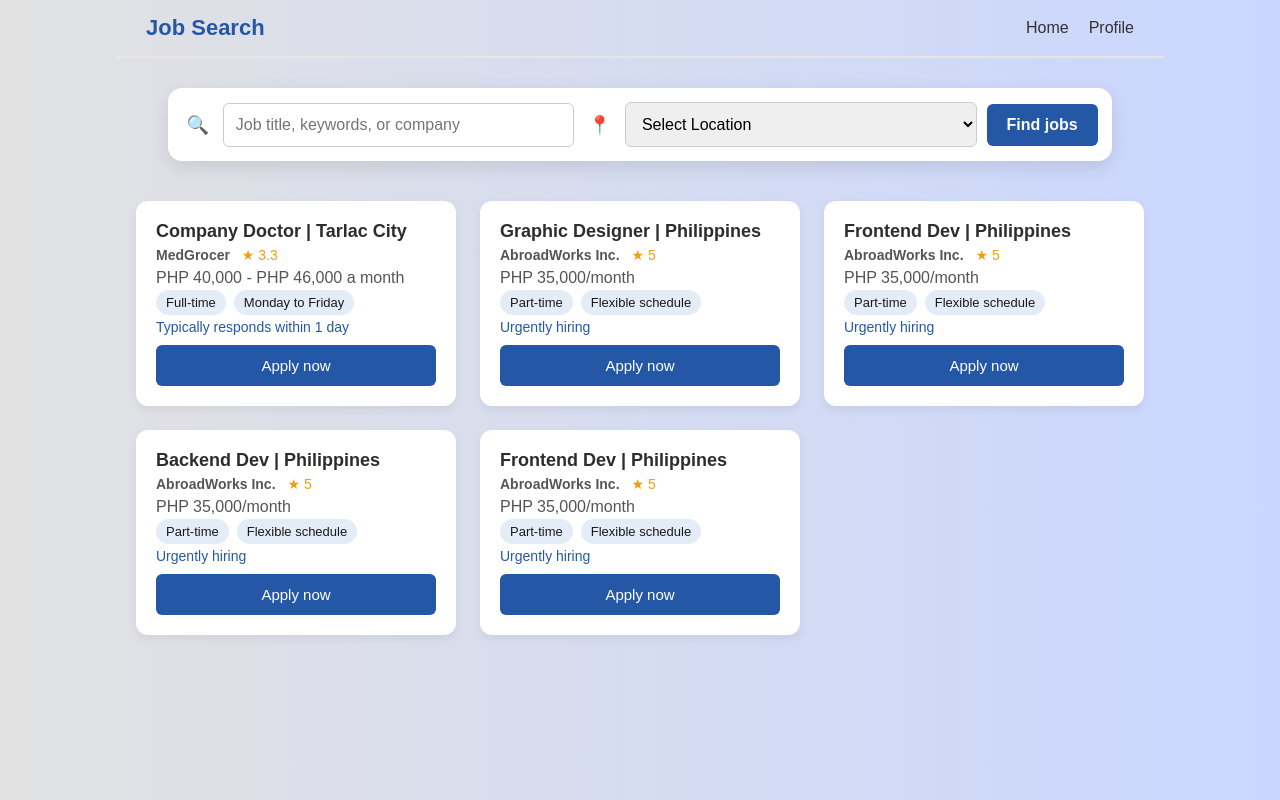
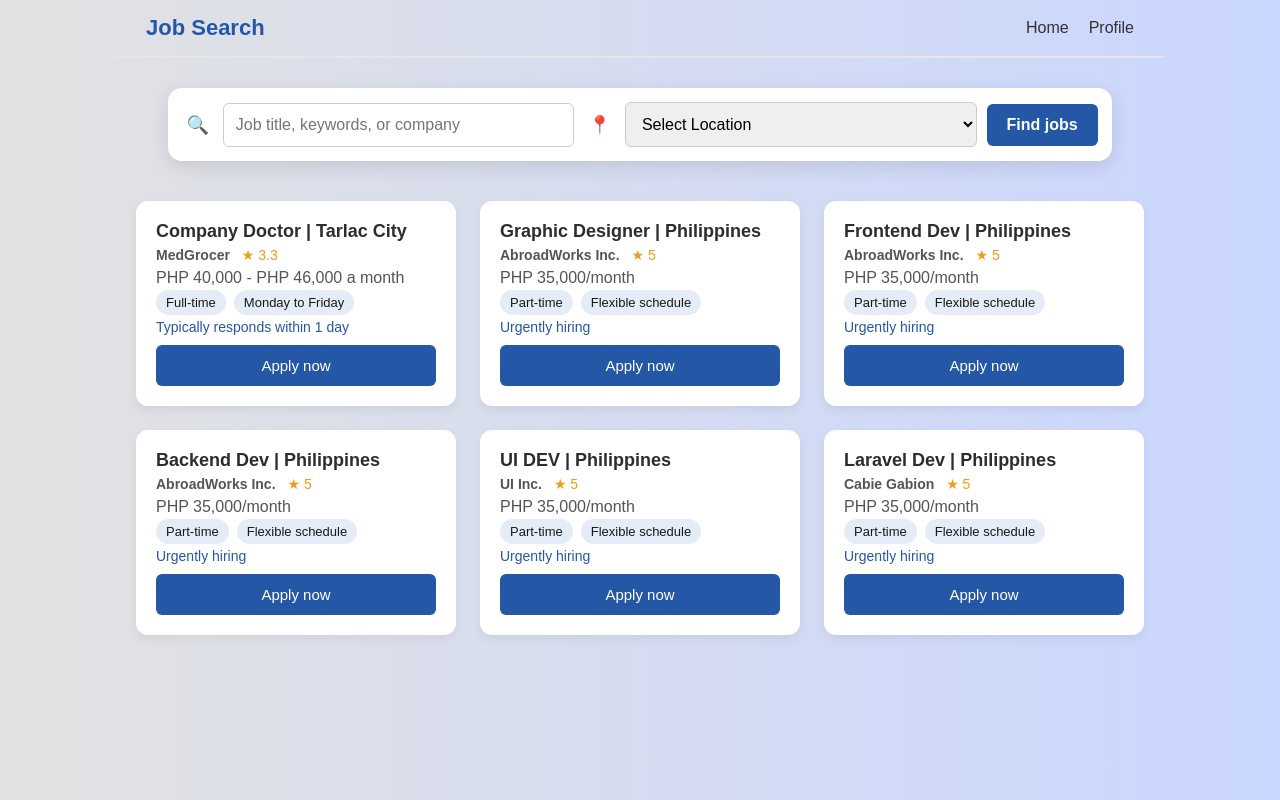
Before and after one commit to ab1tchi/JobSearch, a React (Vite) app in the folder job-search-site/: page /home in a window 1280 px wide. Built offline with nearby package versions, Linux system fonts and the light colour scheme; sample sign-in values are in the browser's storage.

Commit message:
Update jobs.js

```diff
--- a/job-search-site/src/components/jobs.js
+++ b/job-search-site/src/components/jobs.js
@@ -49,8 +49,19 @@ const allJobs = {
     ],
     IlocosNorte: [
       {
-        title: 'Frontend Dev',
-        company: 'AbroadWorks Inc.',
+        title: 'UI DEV',
+        company: 'UI Inc.',
+        rating: 5.0,
+        location: 'Philippines',
+        salary: 'PHP 35,000/month',
+        type: 'Part-time',
+        schedule: 'Flexible schedule',
+        responseTime: 'Urgently hiring'
+      }
+    ],IlocosSur: [
+      {
+        title: 'Laravel Dev',
+        company: 'Cabie Gabion',
         rating: 5.0,
         location: 'Philippines',
         salary: 'PHP 35,000/month',
```
